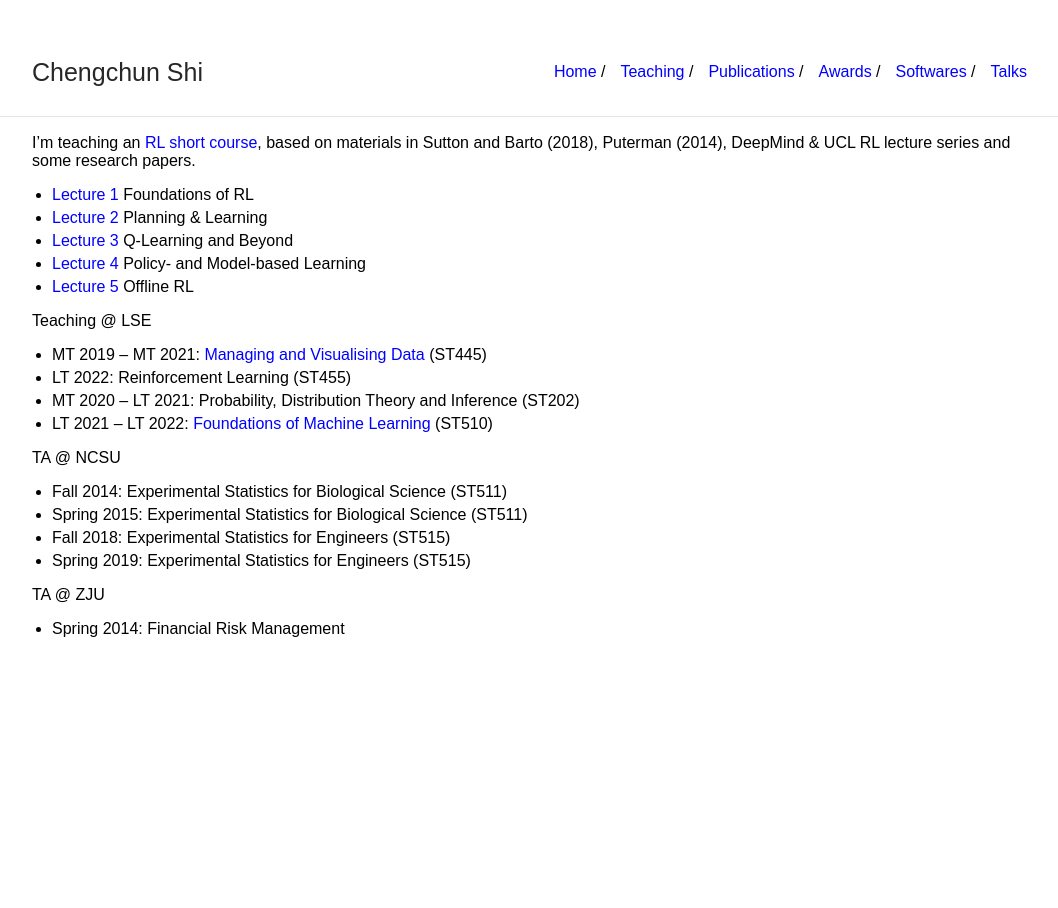
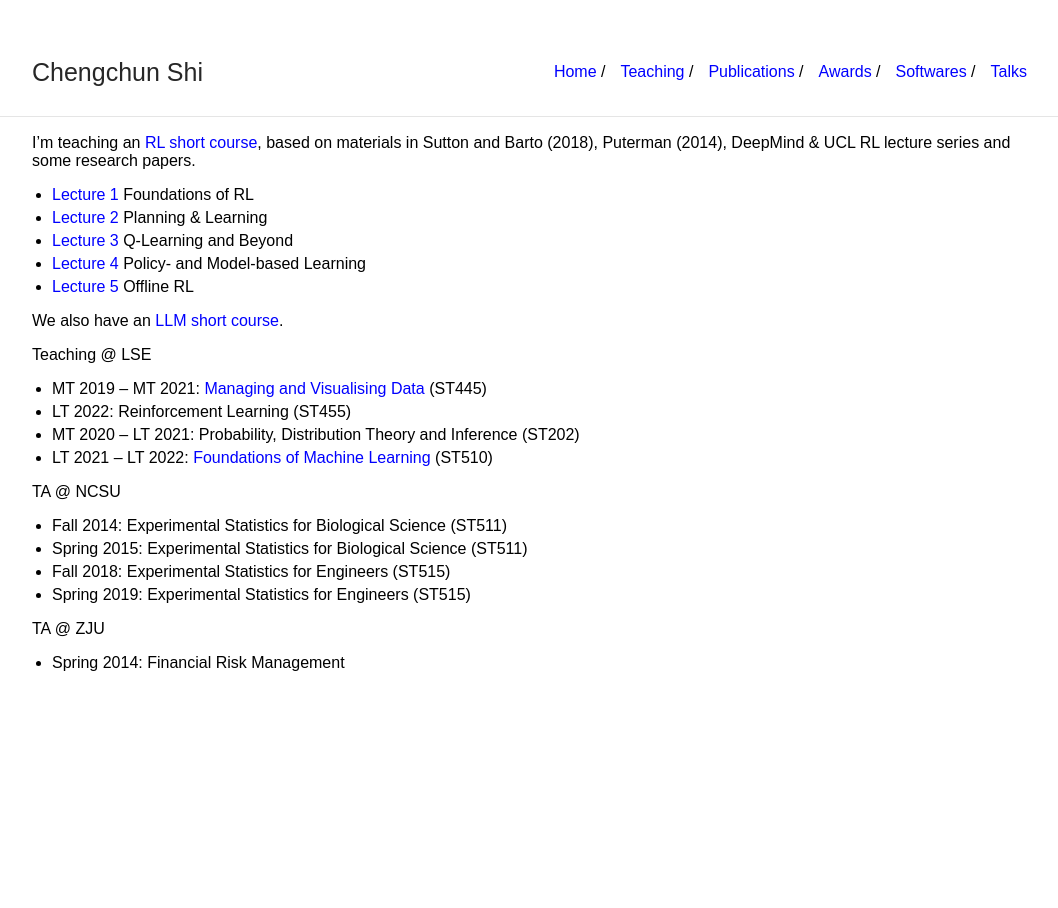
Before and after one commit to callmespring/callmespring.github.io, a Jekyll site: the page built from teaching.md, in a window 1280 px wide. Shown: the whole page, without its empty margins (108-1166 px from the left). Built offline with Jekyll 4.4.1, drawn with Linux system fonts in a browser that asks for light colours.

Commit message:
Update teaching.md

```diff
--- a/teaching.md
+++ b/teaching.md
@@ -10,6 +10,8 @@ I'm teaching an [RL short course](https://github.com/callmespring/RL-short-cours
 * [Lecture 3](https://github.com/callmespring/RL-short-course/blob/main/Lecture%203/slides.pdf) Q-Learning and Beyond
 * [Lecture 4](https://github.com/callmespring/RL-short-course/blob/main/Lecture%204/slides.pdf) Policy- and Model-based Learning
 * [Lecture 5](https://github.com/callmespring/RL-short-course/blob/main/Lecture%205/slides.pdf) Offline RL
+
+We also have an [LLM short course](https://github.com/noncollapse/LLM_short_course).
 
 Teaching @ LSE
 
```
